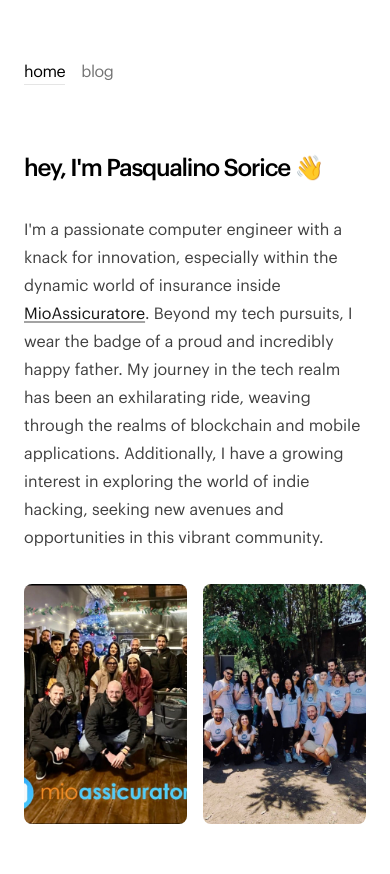
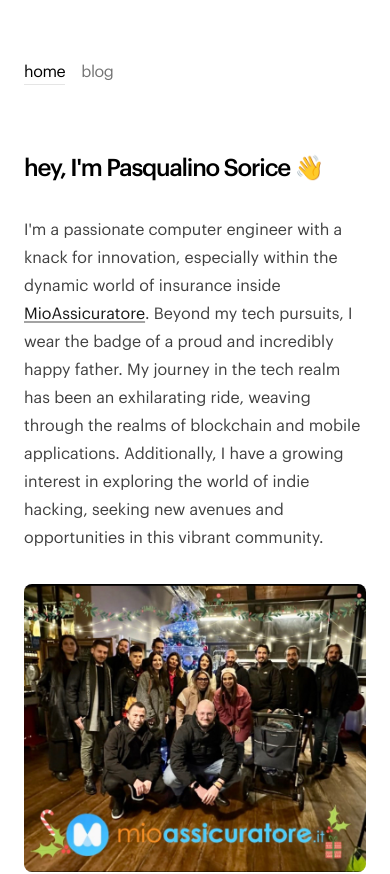
Before and after one commit to linosorice/pasqualinosorice.com, a Next.js app: page / in a window 390 px wide. Shown: the top 874 px of the page. Built offline with nearby package versions, Linux system fonts and the light colour scheme.

Commit message:
fix homepage mobile image layout

```diff
--- a/app/page.tsx
+++ b/app/page.tsx
@@ -29,8 +29,8 @@ export default function Page() {
         blockchain and mobile applications. Additionally, I have a growing interest in exploring the
         world of indie hacking, seeking new avenues and opportunities in this vibrant community.
       </p>
-      <div className='columns-2 gap-4 my-8'>
-        <div className='relative h-60 mb-4'>
+      <div className='column-1 sm:columns-2 gap-4 my-8'>
+        <div className='relative h-72 sm:h-60 mb-4'>
           <Image
             alt='Me speaking on stage at React Summit about the future of Next.js'
             src={mioassicuratoreNatale}
@@ -40,7 +40,7 @@ export default function Page() {
             className='rounded-lg object-cover'
           />
         </div>
-        <div className='relative h-60 mb-4'>
+        <div className='relative h-72 sm:h-60 mb-4'>
           <Image
             alt='Me speaking on stage at React Summit about the future of Next.js'
             src={mioassicuratoreTeamBuilding}
```
